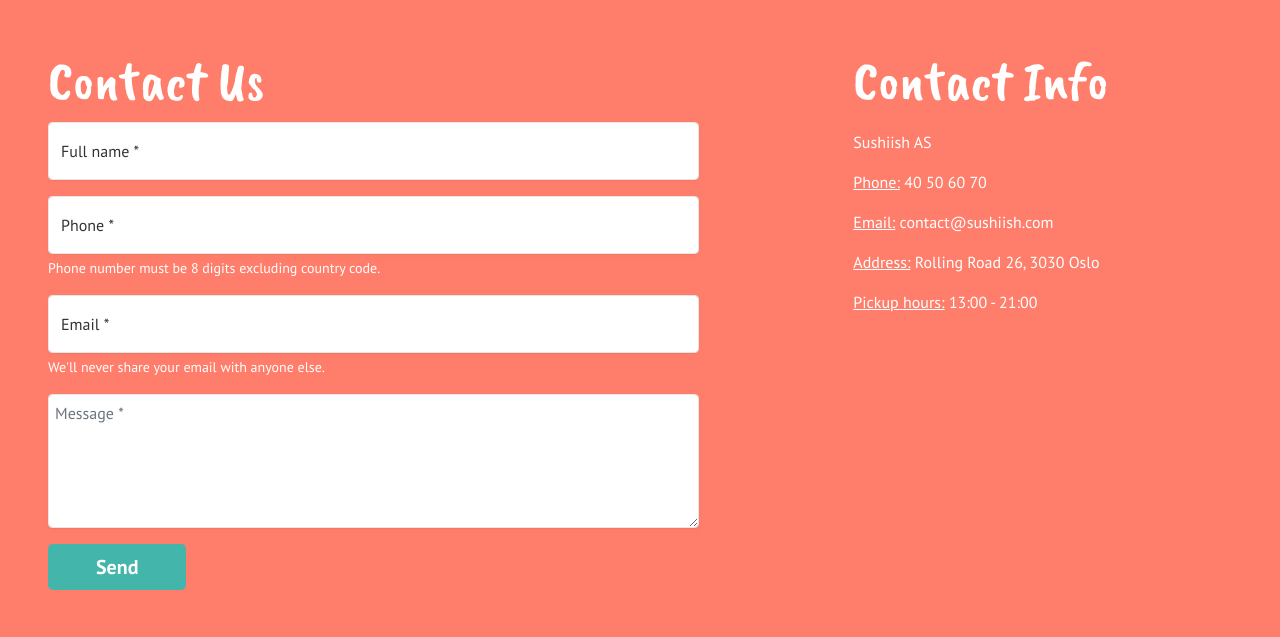
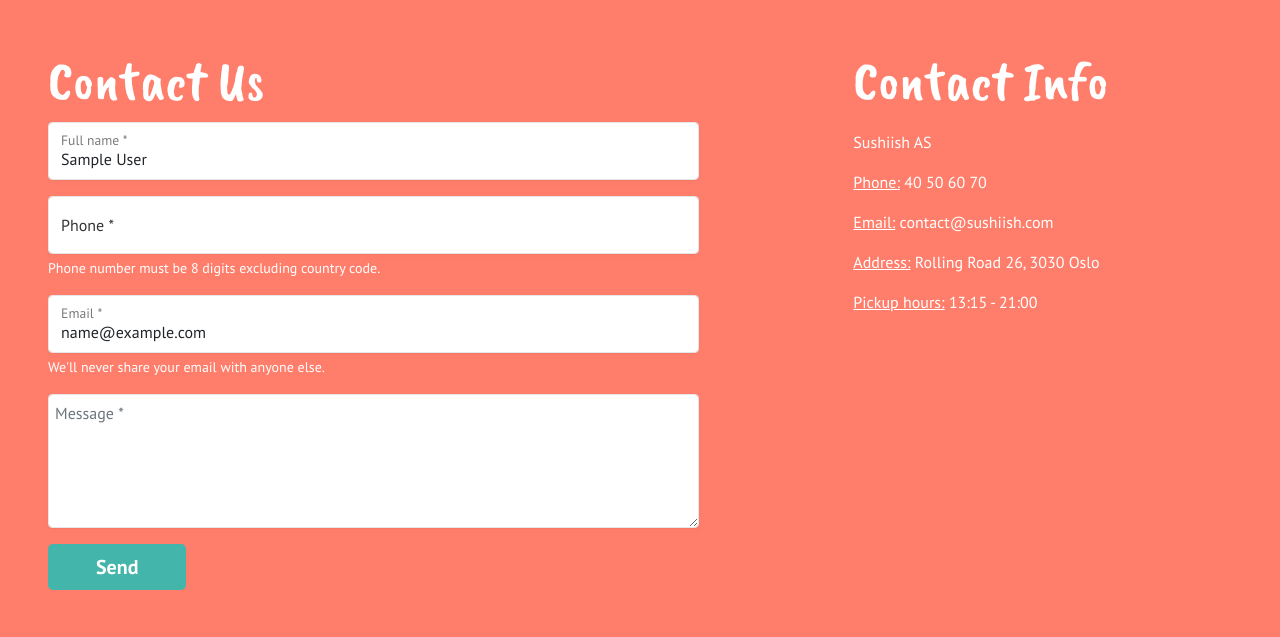
Before and after one commit to thanh-cao/ms4-sushiish-django, a Django app: page / in a window 1280 px wide. Shown: the part 1968-2605 px from the top of the page. Run offline with Django 3.2, Linux system fonts and the light colour scheme; the visitor is signed in with stand-in values (Sample User, id 1); data comes from the database, SQL or seed files in the repository; parts of the project's set-up code (start-up, migrations or seed data) failed here and were passed over; some libraries are stand-ins or nearby versions.

Commit message:
prefill contact form fields if user is logged in

```diff
--- a/home/templates/home/index.html
+++ b/home/templates/home/index.html
@@ -70,12 +70,12 @@
                     {% csrf_token %}
                     <div class="form-floating mb-3">
                         <input type="text" class="form-control" id="name" aria-label="Full name"
-                            placeholder="Name &#42;" name="full_name" required>
+                            placeholder="Name &#42;" name="full_name" {% if current_user %} value="{{ current_user.first_name }} {{ current_user.last_name }}" {% endif %} required>
                         <label for="name">Full name *</label>
                     </div>
                     <div class="form-floating mb-3">
                         <input type="tel" class="form-control" id="phone" aria-describedby="phoneHelp"
-                            placeholder="Phone &#42;" pattern="[0-9]{8}" name="phone" required>
+                            placeholder="Phone &#42;" pattern="[0-9]{8}" name="phone" {% if current_user %} value="{{ current_user.phone_number }}" {% endif %} required>
                         <label for="phone">Phone *</label>
                         <div id="phoneHelp" class="form-text text-white">
                             Phone number must be 8 digits excluding country code.
@@ -83,7 +83,7 @@
                     </div>
                     <div class="form-floating mb-3">
                         <input type="email" class="form-control" id="email" aria-describedby="emailHelp"
-                            aria-label="Email address" name="email" placeholder="Email &#42;" required>
+                            aria-label="Email address" name="email" placeholder="Email &#42;" {% if current_user %} value="{{ current_user.email }}" {% endif %} required>
                         <label for="email">Email *</label>
                         <div id="emailHelp" class="form-text text-white">
                             We'll never share your email with anyone else.
@@ -104,7 +104,7 @@
                     <p><u>Phone:</u> 40 50 60 70</p>
                     <p><u>Email:</u> contact@sushiish.com</p>
                     <p><u>Address:</u> Rolling Road 26, 3030 Oslo</p>
-                    <p><u>Pickup hours:</u> 13:00 - 21:00</p>
+                    <p><u>Pickup hours:</u> 13:15 - 21:00</p>
                 </div>
             </div>
         </div>
--- a/home/views.py
+++ b/home/views.py
@@ -5,13 +5,33 @@ from django.views.decorators.http import require_POST
 from django.core.mail import send_mail
 from django.template.loader import render_to_string
 from home.models import ContactForm
+from profiles.models import Address, UserProfile
 
 # Create your views here.
 
 
 def index(request):
-    '''Render landing page'''
-    return render(request, 'home/index.html')
+    '''
+    Render landing page.
+    If user is logged in, get user's information to
+    prefill the contact form
+    '''
+    if request.user.is_authenticated:
+        current_user = request.user
+        all_addressess = UserProfile.objects.get(
+            user=current_user).address_set.all()
+        if all_addressess.count() > 0:
+            default_address = all_addressess.filter(isDefault=True).first()
+            if default_address is None:
+                default_address = all_addressess.first()
+            current_user.phone_number = default_address.phone_number
+
+        context = {
+            'current_user': current_user,
+        }
+        return render(request, 'home/index.html', context)
+    else:
+        return render(request, 'home/index.html')
 
 
 @require_POST
```
